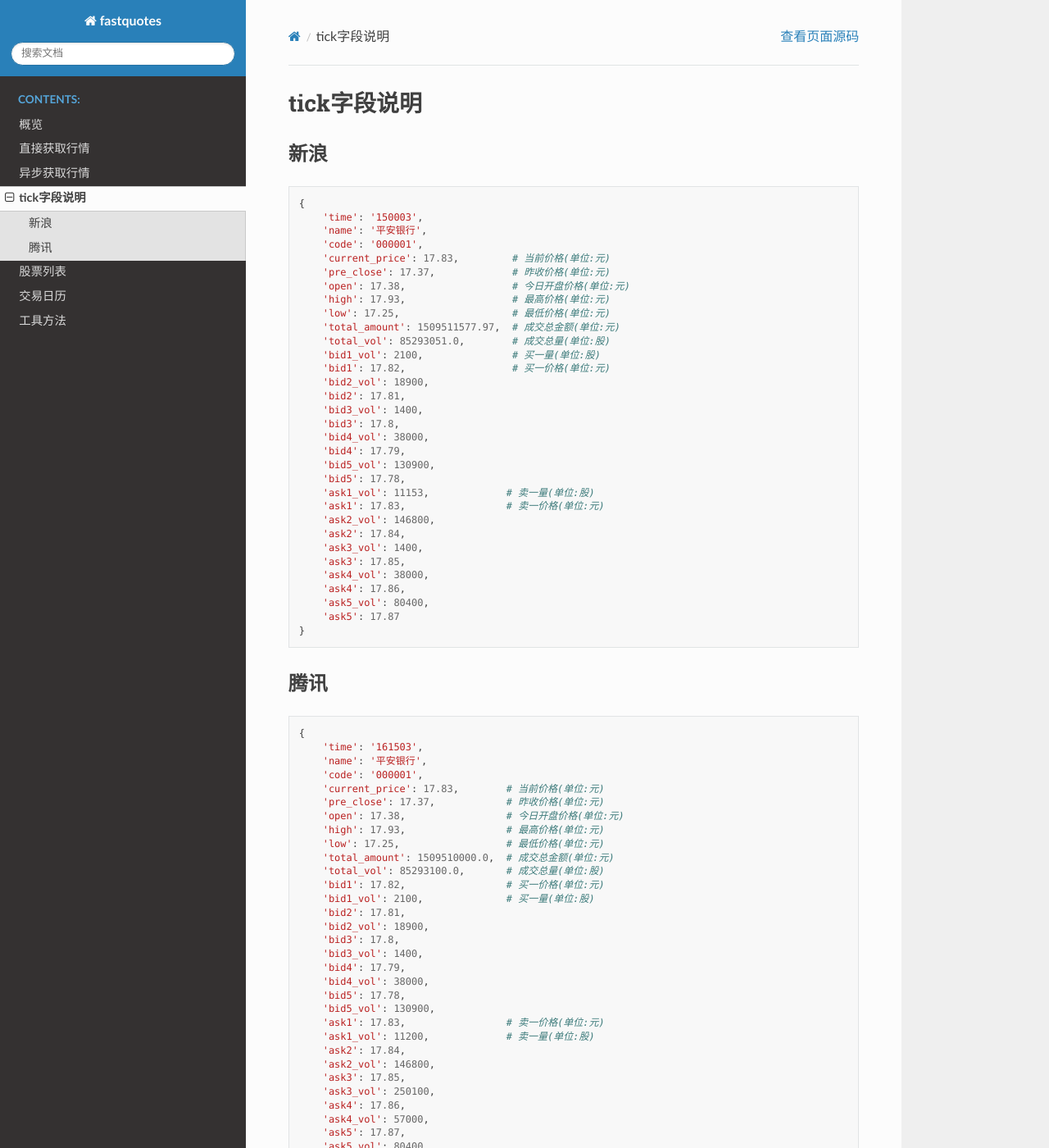
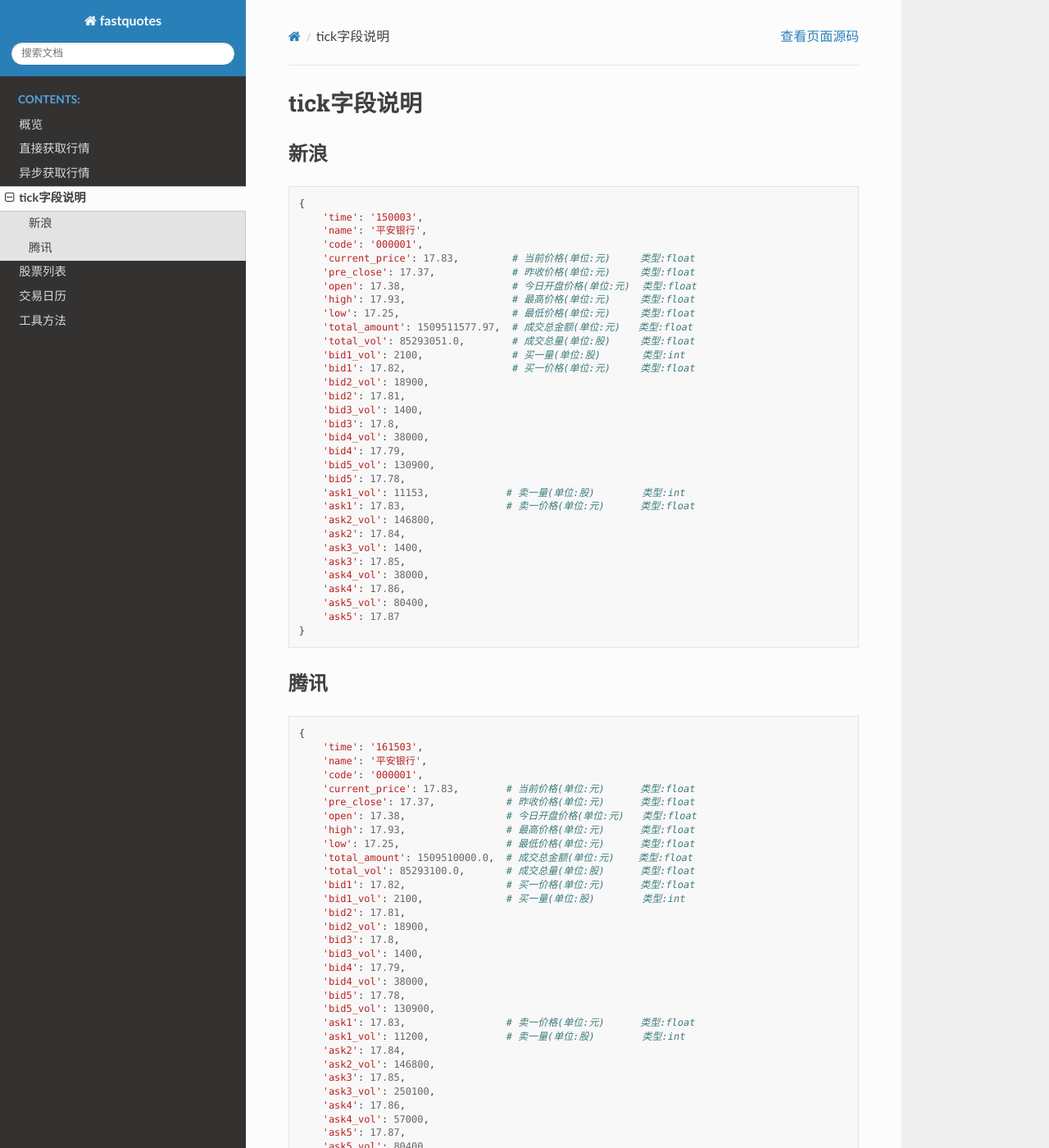
Before and after one commit to YangzhenZhao/fastquotes, a Sphinx documentation site: the page built from docs/source/tick.md, in a window 1280 px wide and 1400 px high. Shown: the whole window at 82% size. Built offline with Sphinx 7.4.7 and the Read the Docs theme 2.0.0, drawn with Linux system fonts in a browser that asks for light colours.

```diff
--- a/docs/source/tick.md
+++ b/docs/source/tick.md
@@ -7,15 +7,15 @@
     'time': '150003',
     'name': '平安银行',
     'code': '000001',
-    'current_price': 17.83,         # 当前价格(单位:元)
-    'pre_close': 17.37,             # 昨收价格(单位:元)
-    'open': 17.38,                  # 今日开盘价格(单位:元)
-    'high': 17.93,                  # 最高价格(单位:元)
-    'low': 17.25,                   # 最低价格(单位:元)
-    'total_amount': 1509511577.97,  # 成交总金额(单位:元)
-    'total_vol': 85293051.0,        # 成交总量(单位:股)
-    'bid1_vol': 2100,               # 买一量(单位:股)
-    'bid1': 17.82,                  # 买一价格(单位:元)
+    'current_price': 17.83,         # 当前价格(单位:元)     类型:float
+    'pre_close': 17.37,             # 昨收价格(单位:元)     类型:float
+    'open': 17.38,                  # 今日开盘价格(单位:元)  类型:float
+    'high': 17.93,                  # 最高价格(单位:元)     类型:float
+    'low': 17.25,                   # 最低价格(单位:元)     类型:float
+    'total_amount': 1509511577.97,  # 成交总金额(单位:元)   类型:float
+    'total_vol': 85293051.0,        # 成交总量(单位:股)     类型:float
+    'bid1_vol': 2100,               # 买一量(单位:股)       类型:int
+    'bid1': 17.82,                  # 买一价格(单位:元)     类型:float
     'bid2_vol': 18900,
     'bid2': 17.81,
     'bid3_vol': 1400,
@@ -24,8 +24,8 @@
     'bid4': 17.79,
     'bid5_vol': 130900,
     'bid5': 17.78,
-    'ask1_vol': 11153,             # 卖一量(单位:股)
-    'ask1': 17.83,                 # 卖一价格(单位:元)
+    'ask1_vol': 11153,             # 卖一量(单位:股)        类型:int
+    'ask1': 17.83,                 # 卖一价格(单位:元)      类型:float
     'ask2_vol': 146800,
     'ask2': 17.84,
     'ask3_vol': 1400,
@@ -44,15 +44,15 @@
     'time': '161503',
     'name': '平安银行',
     'code': '000001',
-    'current_price': 17.83,        # 当前价格(单位:元)
-    'pre_close': 17.37,            # 昨收价格(单位:元)
-    'open': 17.38,                 # 今日开盘价格(单位:元)
-    'high': 17.93,                 # 最高价格(单位:元)
-    'low': 17.25,                  # 最低价格(单位:元)
-    'total_amount': 1509510000.0,  # 成交总金额(单位:元)
-    'total_vol': 85293100.0,       # 成交总量(单位:股)
-    'bid1': 17.82,                 # 买一价格(单位:元)
-    'bid1_vol': 2100,              # 买一量(单位:股)
+    'current_price': 17.83,        # 当前价格(单位:元)      类型:float
+    'pre_close': 17.37,            # 昨收价格(单位:元)      类型:float
+    'open': 17.38,                 # 今日开盘价格(单位:元)   类型:float
+    'high': 17.93,                 # 最高价格(单位:元)      类型:float
+    'low': 17.25,                  # 最低价格(单位:元)      类型:float
+    'total_amount': 1509510000.0,  # 成交总金额(单位:元)    类型:float
+    'total_vol': 85293100.0,       # 成交总量(单位:股)      类型:float
+    'bid1': 17.82,                 # 买一价格(单位:元)      类型:float
+    'bid1_vol': 2100,              # 买一量(单位:股)        类型:int
     'bid2': 17.81,
     'bid2_vol': 18900,
     'bid3': 17.8,
@@ -61,8 +61,8 @@
     'bid4_vol': 38000,
     'bid5': 17.78,
     'bid5_vol': 130900,
-    'ask1': 17.83,                 # 卖一价格(单位:元)
-    'ask1_vol': 11200,             # 卖一量(单位:股)
+    'ask1': 17.83,                 # 卖一价格(单位:元)      类型:float
+    'ask1_vol': 11200,             # 卖一量(单位:股)        类型:int
     'ask2': 17.84,
     'ask2_vol': 146800,
     'ask3': 17.85,
--- a/fastquotes/__init__.py
+++ b/fastquotes/__init__.py
@@ -14,5 +14,5 @@ from .stock_list import (
 from .trade_calendar import TradeCalendar
 from .utils import exchange_prefix
 
-__version__ = "0.0.5"
+__version__ = "0.0.6"
 __author__ = "nocilantro"
```
Also changed, not shown: README.md (+1 -2 lines), docs/source/introduction.md (+15 -4 lines), 8 other files.
